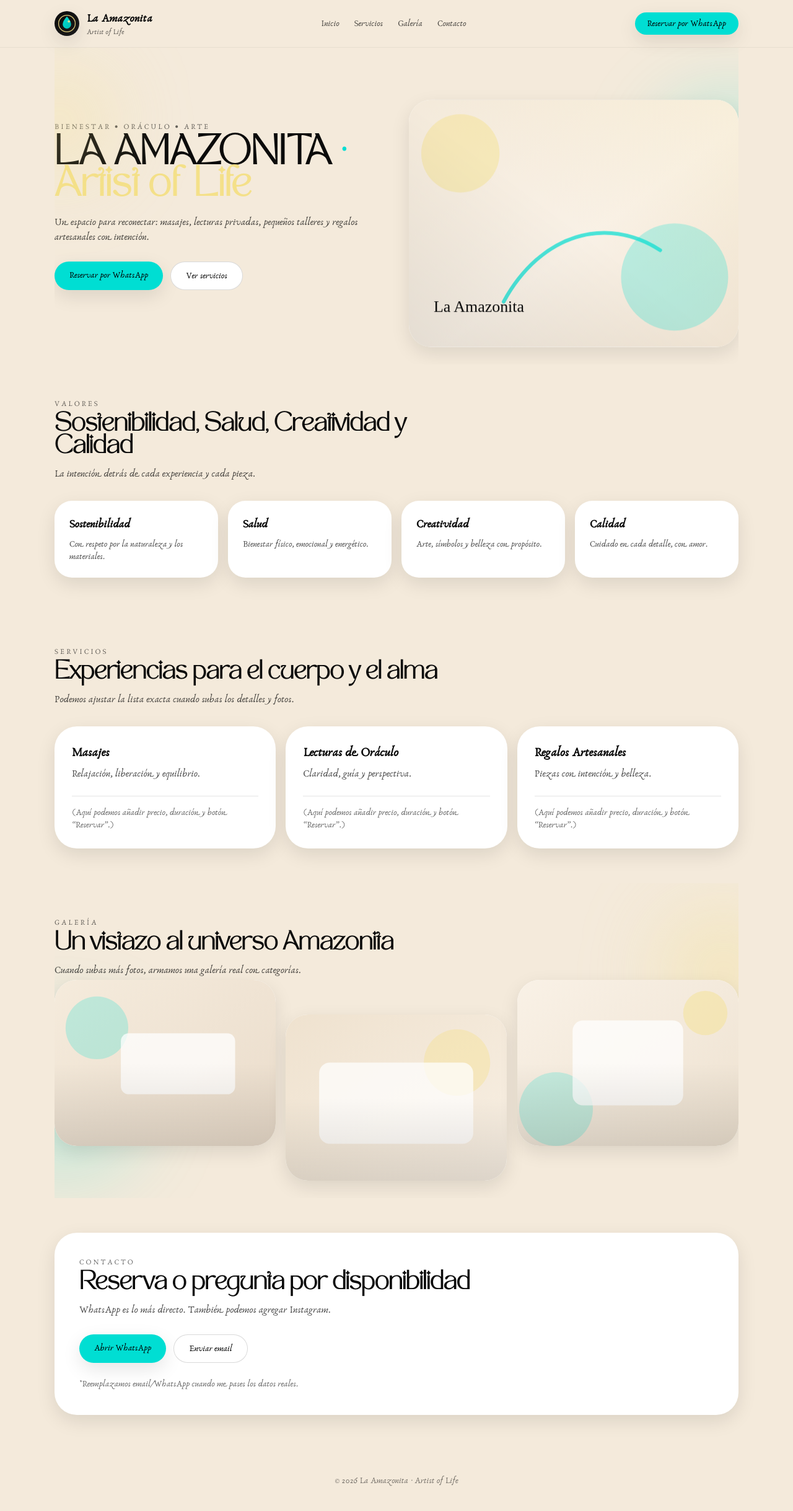
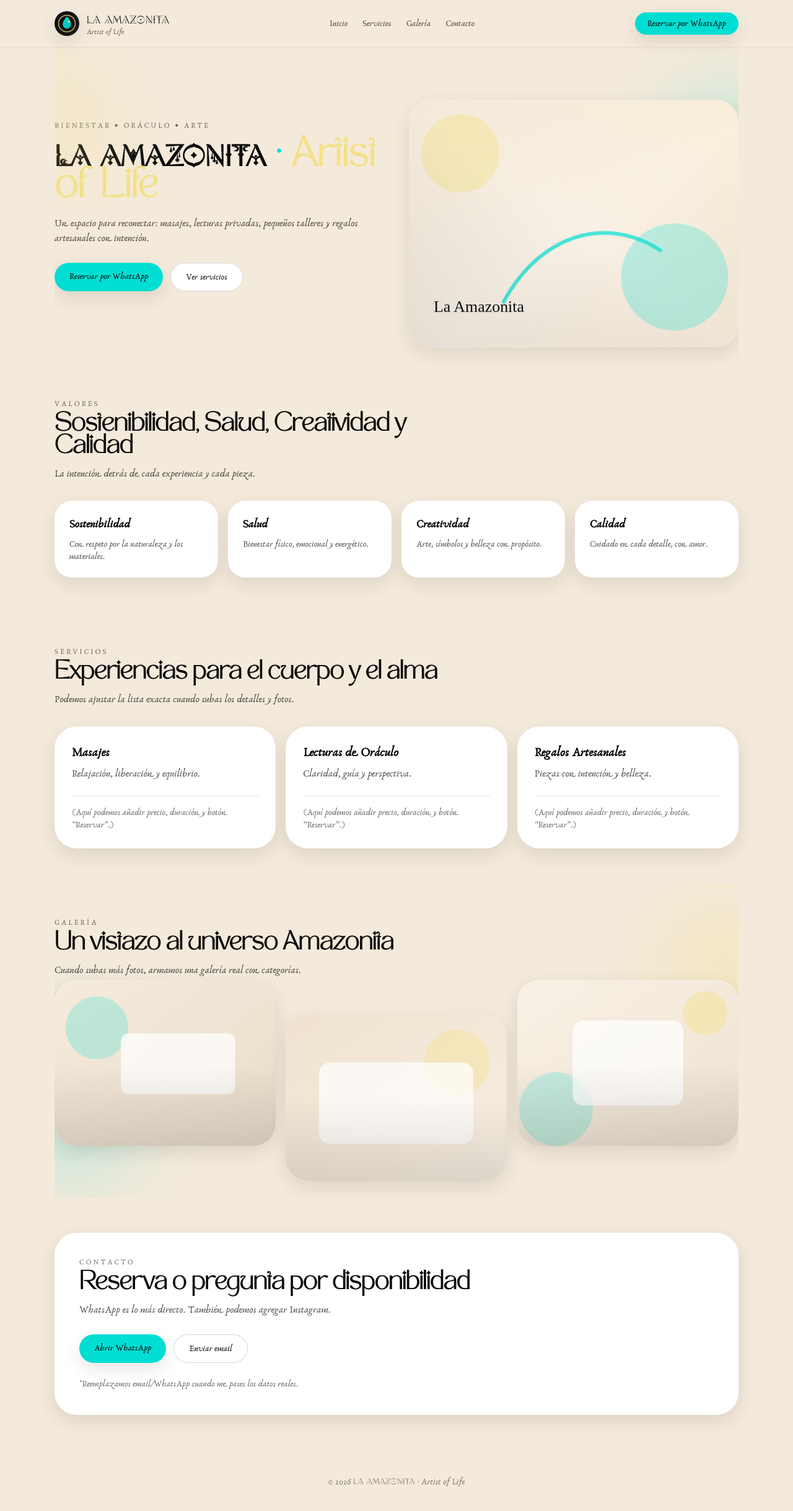
Before and after one commit to nelsondario1111/amazonita, a Next.js app: page / in a window 1280 px wide. Shown: the top 2438 px of the page at 62% size. Built offline with nearby package versions, Linux system fonts and the light colour scheme.

Commit message:
Apply Nomad font to LA AMAZONITA branding

```diff
--- a/src/app/fonts.ts
+++ b/src/app/fonts.ts
@@ -27,7 +27,7 @@ export const fontDisplay = localFont({
 export const fontLogo = localFont({
   src: [
     {
-      path: "../fonts/Nomad/Nomad.woff2",
+      path: "../fonts/Nomad Decorative Regular.otf",
       weight: "400",
       style: "normal",
     },
--- a/src/app/page.tsx
+++ b/src/app/page.tsx
@@ -41,7 +41,7 @@ export default function Page() {
                 Bienestar • Oráculo • Arte
               </p>
               <h1 className="mt-3 text-5xl font-semibold leading-[1.05]">
-                LA AMAZONITA{" "}
+                <span className="font-logo">LA AMAZONITA</span>{" "}
                 <span className="text-amazonita-turquoise">·</span>{" "}
                 <span className="text-amazonita-gold">Artist of Life</span>
               </h1>
@@ -208,7 +208,8 @@ export default function Page() {
         </section>
 
         <footer className="py-10 text-center text-sm text-black/50">
-          © {new Date().getFullYear()} {siteConfig.name} · {siteConfig.tagline}
+          © {new Date().getFullYear()} <span className="font-logo uppercase">LA AMAZONITA</span>{" "}
+          · {siteConfig.tagline}
         </footer>
       </main>
     </>
--- a/src/components/SiteHeader.tsx
+++ b/src/components/SiteHeader.tsx
@@ -33,7 +33,7 @@ export default function SiteHeader() {
             />
           </div>
           <div className="leading-tight">
-            <div className="text-lg font-semibold tracking-wide">La Amazonita</div>
+            <div className="font-logo text-lg tracking-wide uppercase">LA AMAZONITA</div>
             <div className="text-xs text-black/60">Artist of Life</div>
           </div>
         </a>
```
Also changed, not shown: src/fonts/Nomad Decorative Regular.otf (added).
